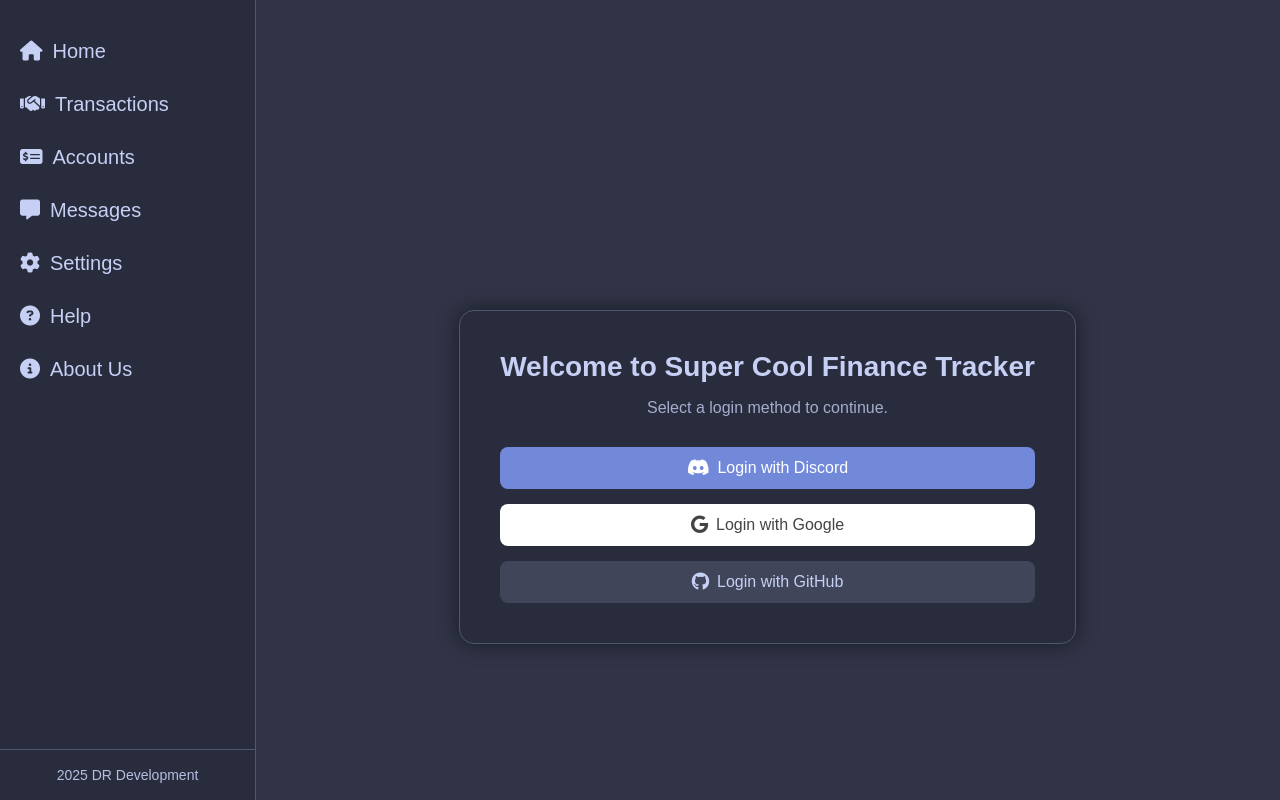
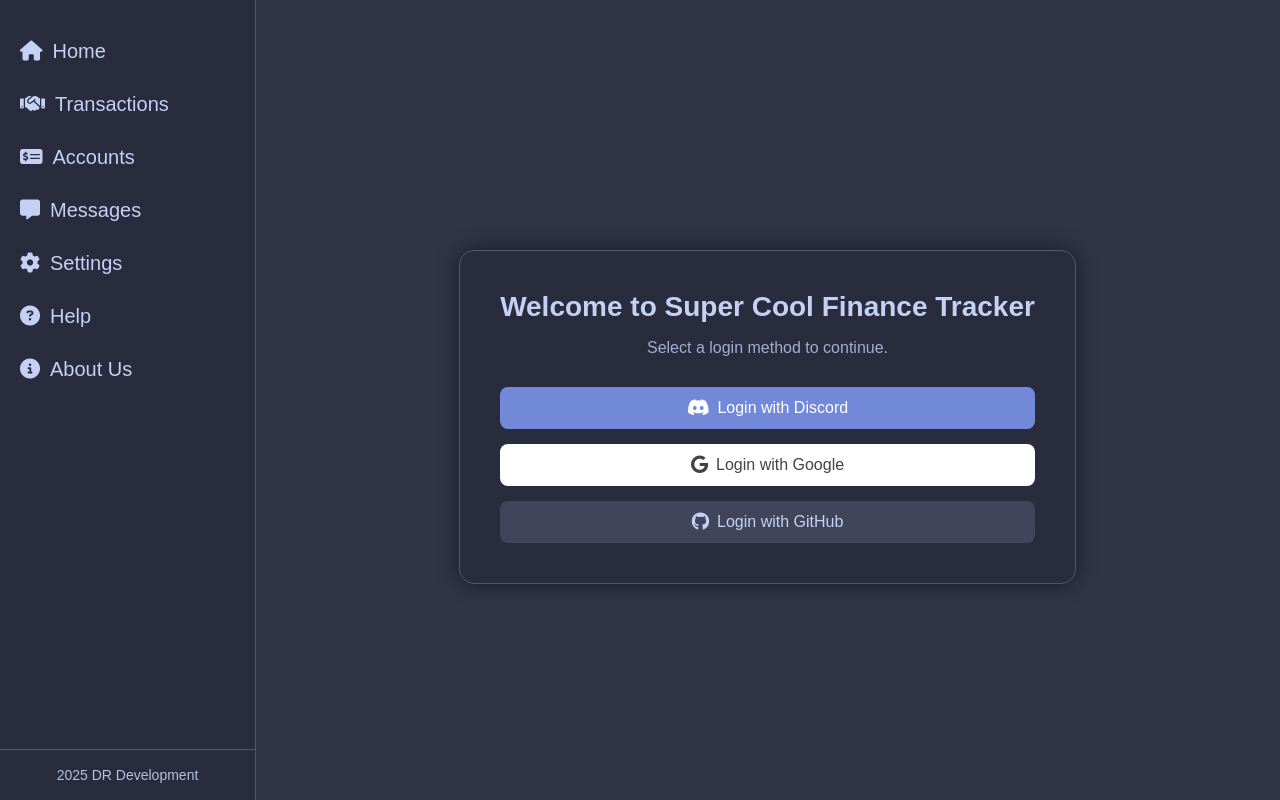
Before and after one commit to DwayneCrous/SuperCoolFinanceTracker, a SvelteKit app: page /Login in a window 1280 px wide. Built offline with nearby package versions, Linux system fonts and the light colour scheme; no server answers.

Commit message:
fixed login screen styling, felt like the login box was too low

```diff
--- a/src/routes/Login/+page.svelte
+++ b/src/routes/Login/+page.svelte
@@ -26,7 +26,7 @@
   main {
     display: flex;
     height: auto;
-    padding-top: 270px;
+    padding-top: 210px;
     justify-content: center;
     align-items: center;
     background-color: #303446;
```
